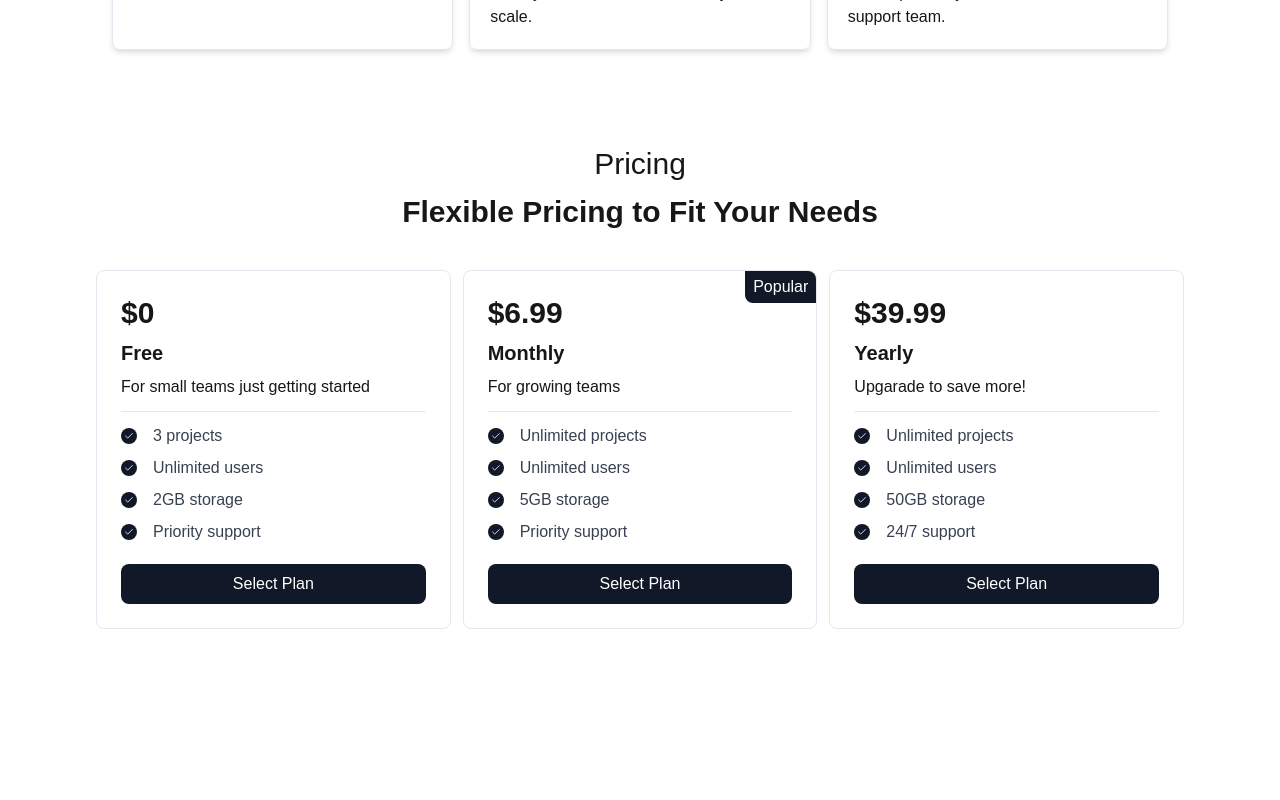
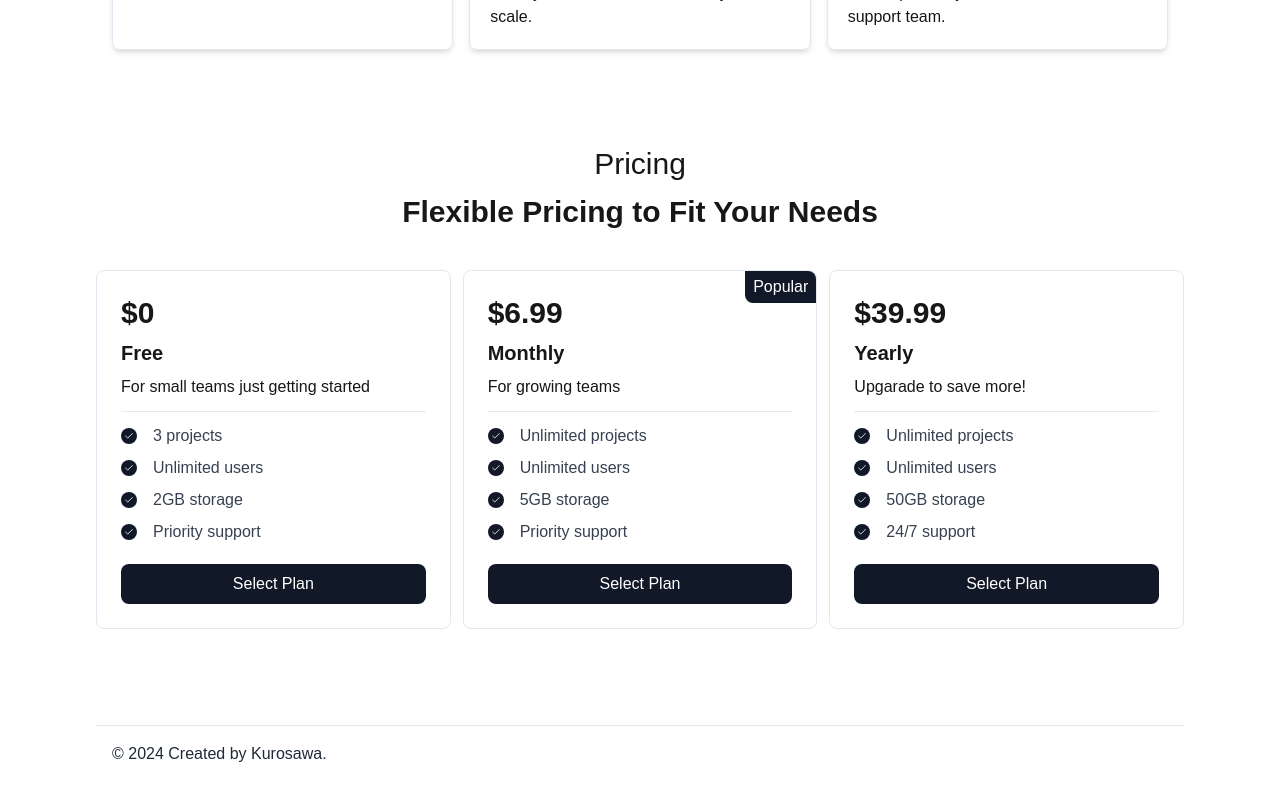
Before and after one commit to ppppppsmash/saasxxx, a Next.js app: page / in a window 1280 px wide. Shown: the part 1021-1821 px from the top of the page. Before the commit the page ends 1746 px from the top, so only its background shows below. Built offline with nearby package versions, Linux system fonts and the light colour scheme; no server answers.

Commit message:
feat: add footer component

```diff
--- /dev/null
+++ b/app/landing-page/footer.tsx
@@ -0,0 +1,9 @@
+const Footer = () => {
+  return (
+    <footer className="mb-3 mt-24 border-t flex w-full p-4">
+      <p className="text-gray-800">&copy; 2024 Created by Kurosawa.</p>
+    </footer>
+  );
+}
+
+export default Footer;
--- a/app/page.tsx
+++ b/app/page.tsx
@@ -1,9 +1,11 @@
 import LandingPage from '@/app/landing-page'
+import Footer from './landing-page/footer';
 
 export default function Home() {
   return (
     <main className="flex min-h-screen flex-col items-center justify-between p-24">
       <LandingPage />
+      <Footer />
     </main>
   );
 }
```
